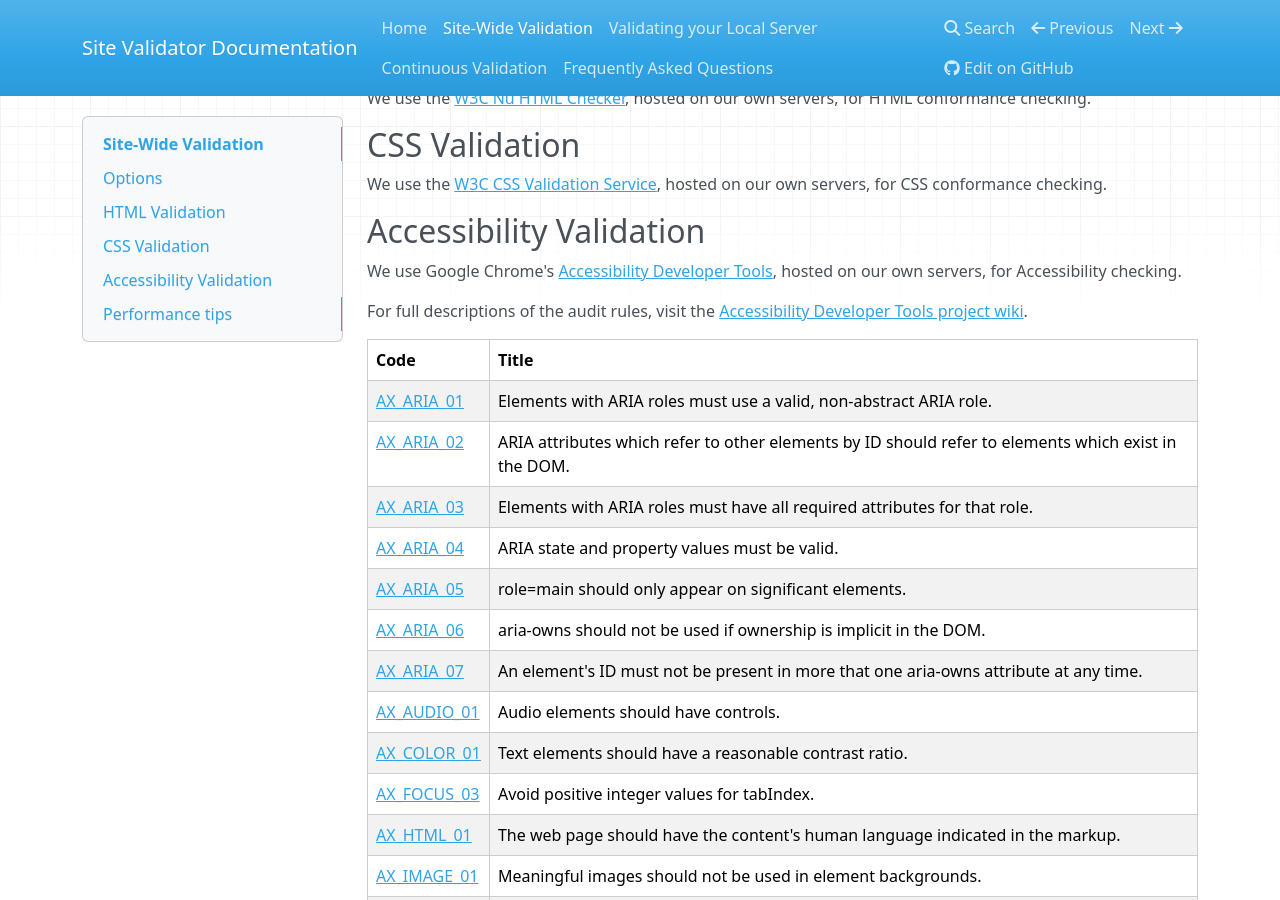
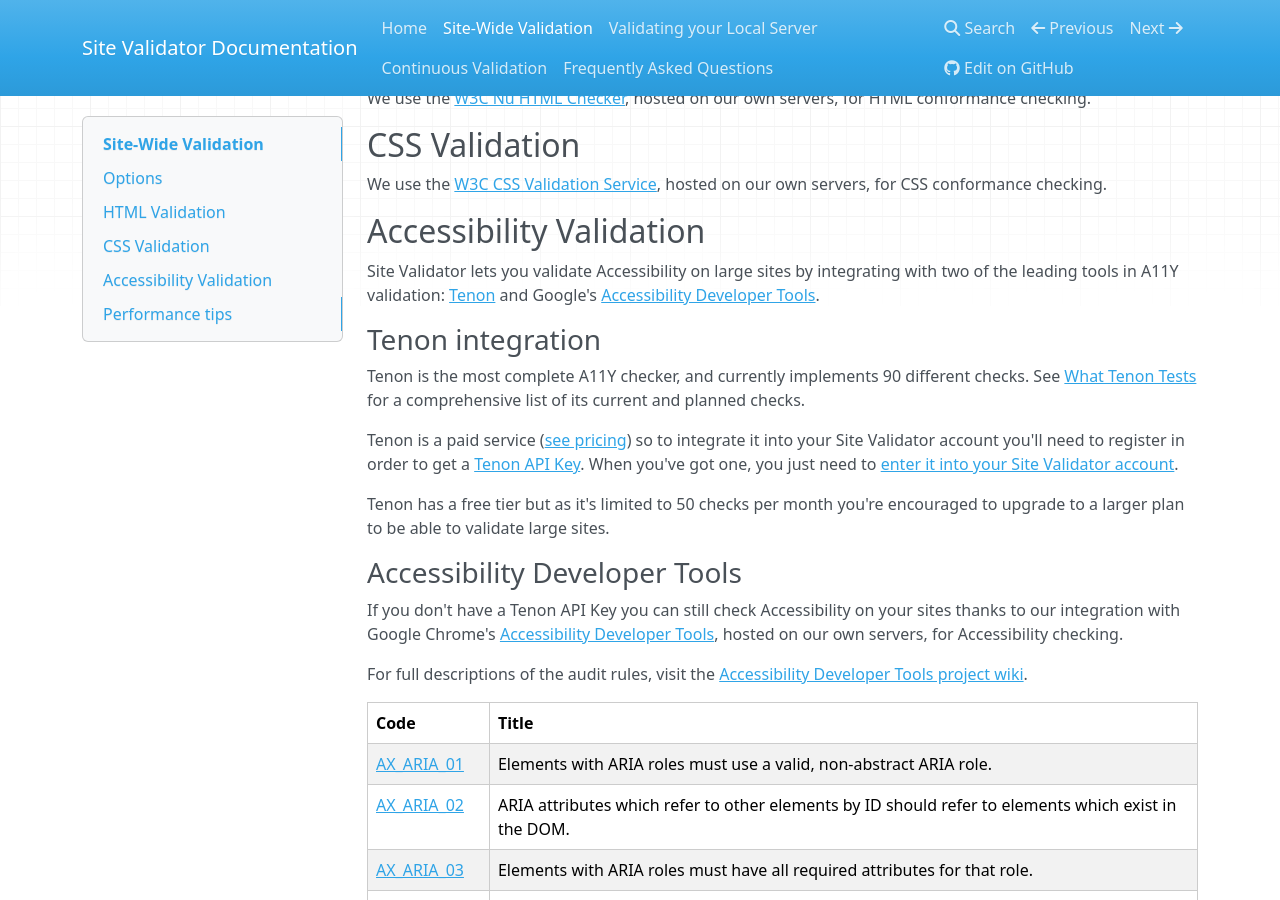
Before and after one commit to sitevalidator/docs.sitevalidator.com, an MkDocs documentation site: the page built from docs/site-wide-validation.md, in a window 1280 px wide and 900 px high, scrolled down 997 px. Built offline with MkDocs 1.6.1, drawn with Linux system fonts in a browser that asks for light colours; nearby versions of some CDN libraries; old or Windows-style settings are respelled for this version of MkDocs.

Commit message:
documents Tenon integration

```diff
--- a/docs/site-wide-validation.md
+++ b/docs/site-wide-validation.md
@@ -25,7 +25,19 @@ We use the [W3C CSS Validation Service](https://jigsaw.w3.org/css-validator/), h
 
 ## Accessibility Validation
 
-We use Google Chrome's [Accessibility Developer Tools](https://github.com/GoogleChrome/accessibility-developer-tools/wiki/Audit-Rules), hosted on our own servers, for Accessibility checking.
+Site Validator lets you validate Accessibility on large sites by integrating with two of the leading tools in A11Y validation: <a href="http://tenon.io">Tenon</a> and Google's <a href="https://github.com/GoogleChrome/accessibility-developer-tools/wiki/Audit-Rules">Accessibility Developer Tools</a>.
+
+### Tenon integration
+
+Tenon is the most complete A11Y checker, and currently implements 90 different checks. See <a href="http://tenon.io/documentation/what-tenon-tests.php">What Tenon Tests</a> for a comprehensive list of its current and planned checks.
+
+Tenon is a paid service (<a href="http://tenon.io/pricing.php">see pricing</a>) so to integrate it into your Site Validator account you'll need to register in order to get a <a href="http://tenon.io/apikey.php">Tenon API Key</a>. When you've got one, you just need to <a href="https://app.sitevalidator.com/users/edit">enter it into your Site Validator account</a>.
+
+Tenon has a free tier but as it's limited to 50 checks per month you're encouraged to upgrade to a larger plan to be able to validate large sites.
+
+### Accessibility Developer Tools
+
+If you don't have a Tenon API Key you can still check Accessibility on your sites thanks to our integration with Google Chrome's [Accessibility Developer Tools](https://github.com/GoogleChrome/accessibility-developer-tools/wiki/Audit-Rules), hosted on our own servers, for Accessibility checking.
 
 For full descriptions of the audit rules, visit the [Accessibility Developer Tools project wiki](https://github.com/GoogleChrome/accessibility-developer-tools/wiki/Audit-Rules).
 
```
